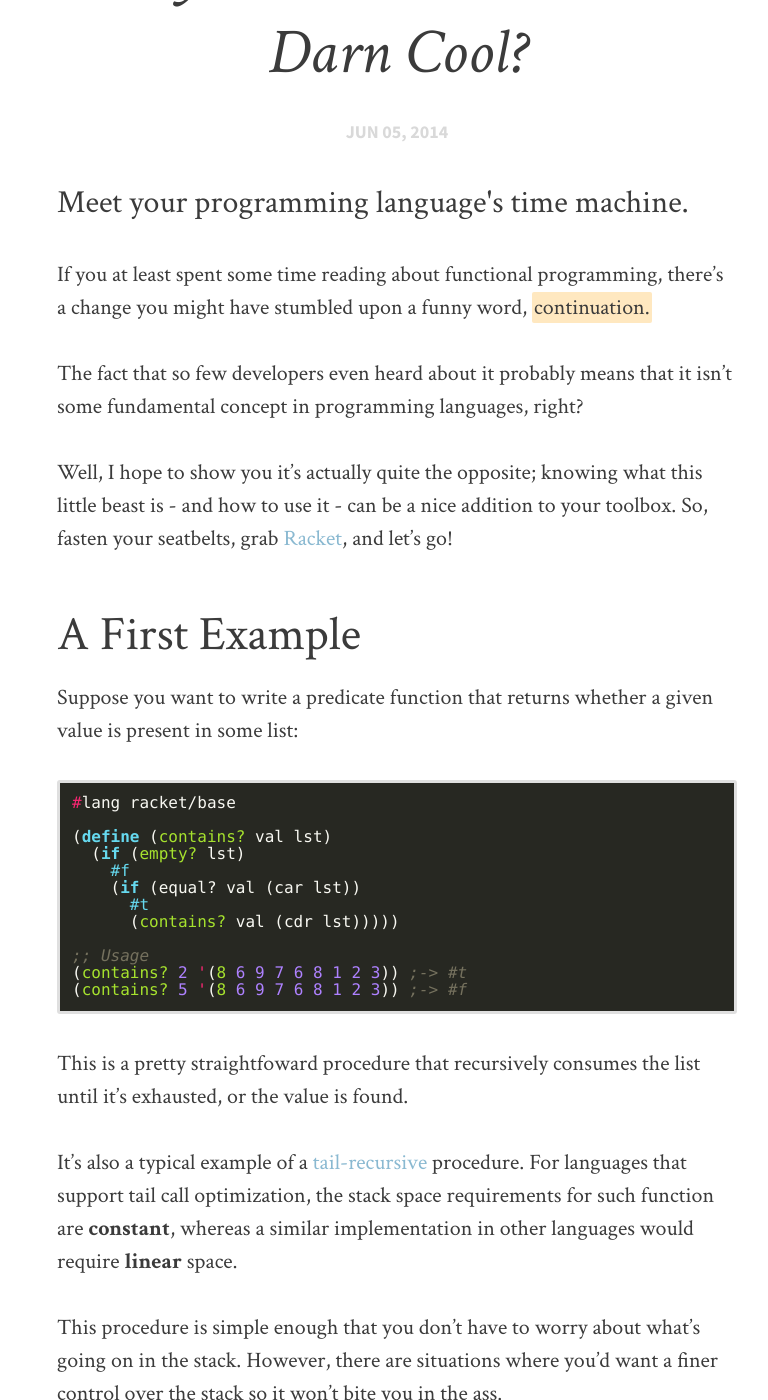
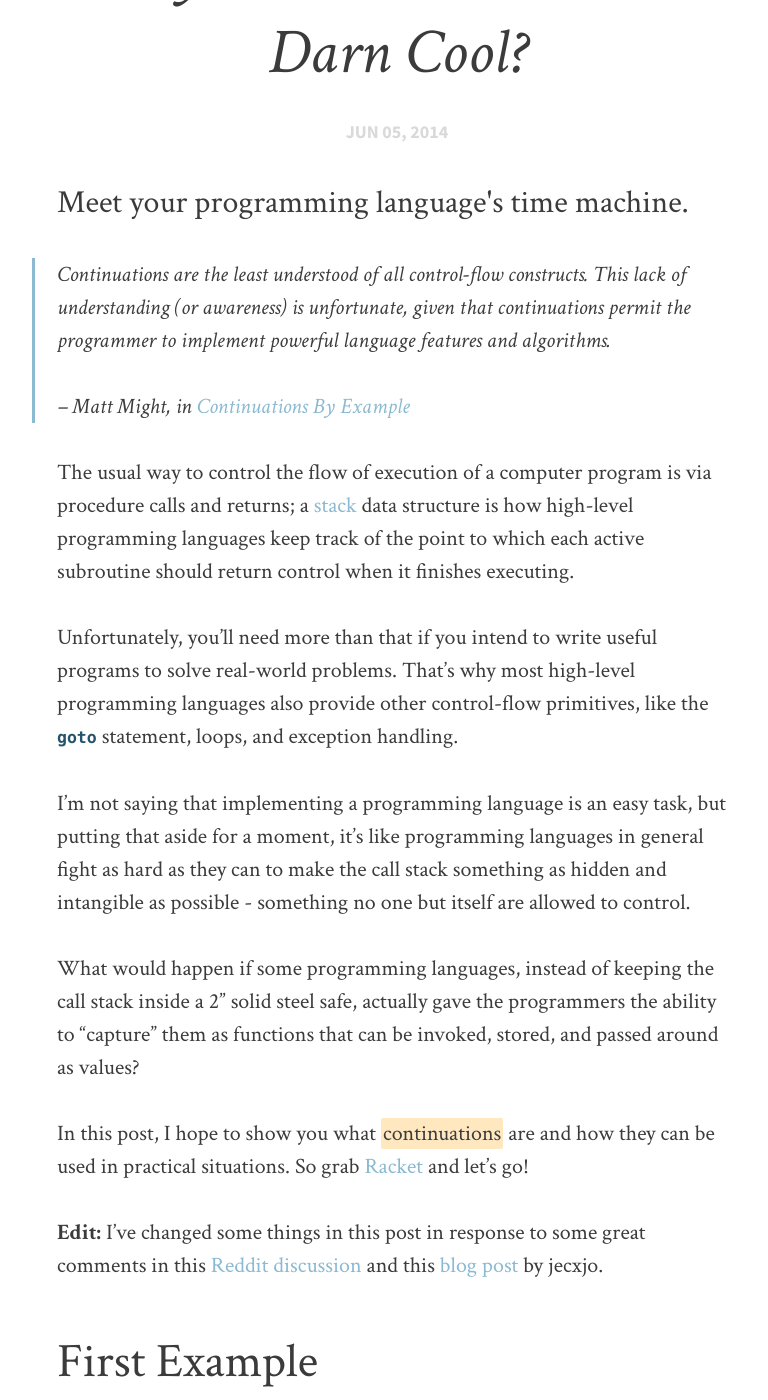
Before and after one commit to danielfm/danielfm.github.io, a Jekyll site: the page built from _posts/2014-06-05-why-are-continuations-so-darn-cool.md, in a window 1280 px wide and 1400 px high, scrolled down 662 px. Shown: the whole window, without its empty margins (243-1011 px from the left). Built offline with Jekyll 4.4.1, drawn with Linux system fonts in a browser that asks for light colours; comment, search, counter and statistics services are not loaded; some of the changed text lies outside the part shown.

Commit message:
Updated post after some feedback from /r/scheme.

```diff
--- a/_posts/2014-06-05-why-are-continuations-so-darn-cool.md
+++ b/_posts/2014-06-05-why-are-continuations-so-darn-cool.md
@@ -9,70 +9,74 @@
 tags: [functional programming, scheme, racket, continuations, call/cc]
 comments: true
 image:
-  feature: delorean.jpg
+  feature: continuations/delorean.jpg
 ---
 
-If you at least spent some time reading about functional programming, there's
-a change you might have stumbled upon a funny word, _continuation._
+> Continuations are the least understood of all control-flow constructs. This
+> lack of understanding (or awareness) is unfortunate, given that continuations
+> permit the programmer to implement powerful language features and algorithms.
+>
+> -- Matt Might, in [Continuations By Example](http://matt.might.net/articles/programming-with-continuations--exceptions-backtracking-search-threads-generators-coroutines/)
 
-The fact that so few developers even heard about it probably means that it
-isn't some fundamental concept in programming languages, right?
+The usual way to control the flow of execution of a computer program is via
+procedure calls and returns; a [stack](http://en.wikipedia.org/wiki/Call_stack)
+data structure is how high-level programming languages keep track of the point
+to which each active subroutine should return control when it finishes
+executing.
 
-Well, I hope to show you it's actually quite the opposite; knowing what this
-little beast is - and how to use it - can be a nice addition to your toolbox.
-So, fasten your seatbelts, grab
-[Racket](http://racket-lang.org/), and let's go!
+Unfortunately, you'll need more than that if you intend to write useful
+programs to solve real-world problems. That's why most high-level programming
+languages also provide other control-flow primitives, like the `goto`
+statement, loops, and exception handling.
 
-## A First Example
+I'm not saying that implementing a programming language is an easy task, but
+putting that aside for a moment, it's like programming languages in general
+fight as hard as they can to make the call stack something as hidden and
+intangible as possible - something no one but itself are allowed to control.
 
-Suppose you want to write a predicate function that returns whether a given
-value is present in some list:
+What would happen if some programming languages, instead of keeping the call
+stack inside a 2" solid steel safe, actually gave the programmers the ability
+to "capture" them as functions that can be invoked, stored, and passed around
+as values?
 
-{% highlight scheme %}
+In this post, I hope to show you what _continuations_ are and how they can be
+used in practical situations. So grab [Racket](http://racket-lang.org) and
+let's go!
+
+**Edit:** I've changed some things in this post in response to some great
+comments in this
+[Reddit discussion](http://www.reddit.com/r/scheme/comments/27gn0j/why_are_continuations_so_darn_cool/) and this
+[blog post](http://jecxjo.motd.org/code/blosxom.cgi/coding/explain_continuations)
+by jecxjo.
+
+## First Example
+
+**Note:** The following problem is solvable without continuations, but I'd like
+to start with something simple enough.
+
+Suppose you are writing code that interfaces with some API over HTTP. Also
+suppose this API requires a `SessionId` header to be sent over with the request
+in order to avoid
+[CSRF](http://en.wikipedia.org/wiki/Cross-site_request_forgery) attacks.
+
+{% highlight racket %}
 #lang racket/base
 
-(define (contains? val lst)
-  (if (empty? lst)
-    #f
-    (if (equal? val (car lst))
-      #t
-      (contains? val (cdr lst)))))
-
-;; Usage
-(contains? 2 '(8 6 9 7 6 8 1 2 3)) ;-> #t
-(contains? 5 '(8 6 9 7 6 8 1 2 3)) ;-> #f
-{% endhighlight %}
-
-This is a pretty straightfoward procedure that recursively consumes the list
-until it's exhausted, or the value is found.
-
-It's also a typical example of a
-[tail-recursive](http://en.wikipedia.org/wiki/Tail_call) procedure. For
-languages that support tail call optimization, the stack space requirements for
-such function are **constant**, whereas a similar implementation in other
-languages would require **linear** space.
-
-This procedure is simple enough that you don't have to worry about what's going
-on in the stack. However, there are situations where you'd want a finer control
-over the stack so it won't bite you in the ass.
-
-### Be Wary of Stack
-
-Now suppose you are writing code that interfaces with some API over HTTP.
-Also suppose this API requires a `SessionId` header to be sent over with the
-request in order to avoid
-[CSRF](http://en.wikipedia.org/wiki/Cross-site_request_forgery) attacks.
-
-{% highlight scheme %}
-;; Object to keep the session id across requests
+;; Object to keep the session-id across requests
 (struct session [id #:mutable])
 
 (define (perform-request! session method params)
-  (define headers  (session-id-header session))
+
+  ;; Performs the request
+  (define headers  (session-id-headers session))
   (define response (http-request API-URL headers method params))
+
+  ;; Retries the request with the given Session-Id
+  ;; if necessary
   (when (request-denied? response)
     (update-session-id! session response)
     (perform-request! session method params))
+
   (parse-json response))
 {% endhighlight %}
 
@@ -80,21 +84,26 @@
 responds with an error, i.e. HTTP 409, in which case the procedure updates
 `session` with the session id given by the server and retries the request.
 
-The code looks good, except that it's **broken.**
+The code makes sense, but it's **broken.**
 
-This procedure is not tail-recursive so, when it's retried, another stack frame
-is pushed to the call stack and, even though the second request succeeded, what
-gets returned to the caller is the response to that first unauthorized request.
+The recursive call is not made in tail position. So, when it happens,
+another stack frame is pushed to the call stack and even though the retried
+request succeeds, what gets returned to the caller is the response to that
+first unauthorized request.
 
-If only we had the chance to return that second response right to the caller
+If only we had the chance to **return** that second response right to the caller
 instead of having the stack to unwind itself...
 
-{% highlight scheme %}
+{% highlight racket %}
 (define (perform-request! session method params)
   ;; ...
+
   (when (request-denied? response)
     (update-session-id! session response)
-    (return (perform-request! ...))) ; magic needed here
+
+    ;; Something like this
+    (return (perform-request! ...)))
+
   (parse-json response))
 {% endhighlight %}
 
@@ -106,19 +115,25 @@
 
 Here's an example:
 
-{% highlight scheme %}
+{% highlight racket %}
+#lang racket/base
+
+;; We'll keep the captured continuation here
 (define cc #f)
 
+;; This function returns the value 3 *and* stores the
+;; continuation that represents the execution context
+;; in which this function was called
 (define (val!)
   (call/cc
    (lambda (k)
-     (set! cc k) ; stores the current continuation and returns 3
+     (set! cc k)
      3)))
 
-;; stored continuation for this expression is (+ 1 (* 2 ?))
+;; Stored continuation for this expression: (+ 1 (* 2 ?))
 (+ 1 (* 2 (val!))) ;-> 7
 
-;; "replays" the stored continuation with different arguments
+;; Replays the continuation with different arguments
 (cc 2) ;->  5, or (+ 1 (* 2 2))
 (cc 6) ;-> 13, or (+ 1 (* 2 6))
 {% endhighlight %}
@@ -126,14 +141,17 @@
 It turns out that, if we rename `k` to `return`, this is exactly the thing
 we need in order to fix that broken API client example:
 
-{% highlight scheme %}
+{% highlight racket %}
 (define (perform-request! session method params)
   (let/cc return ; same as (call/cc (lambda (return) body...))
-    (define headers  ...)
-    (define response ...)
+    ;; ...
+
+    ;; Retries the request and gives the control
+    ;; back to the caller if request-denied?
     (when (request-denied? response)
       (update-session-id! session response)
       (return (perform-request! session method params)))
+
     (parse-json response)))
 {% endhighlight %}
 
@@ -149,9 +167,11 @@
 [this project](https://github.com/danielfm/transmission-rpc-client) if you want
 to read the code that inspired this example.
 
-## Continuation-Based Generators
+## Generators
 
-If you are familiar with Python, you've probably seen code like this one:
+[Generators](http://en.wikipedia.org/wiki/Generator_(computer_programming)) can
+be viewed as special routines that behave like iterators. If you are familiar
+with Python, you've probably seen code like this one:
 
 {% highlight python %}
 def iterate(list):
@@ -167,71 +187,92 @@
 it.next() # -> raises StopIteration error
 {% endhighlight %}
 
-[Generators](http://en.wikipedia.org/wiki/Generator_(computer_programming)) can
-be viewed as special routines that behave like iterators.
-
 Do you see any resemblance between this example and the previous one? Although
 Python doesn't provide a `call/cc`-like facility in the language, one can argue
 that its generators are like a poor man's continuation.
 
 Let's pretend for a moment that Racket didn't have a
 [generator library](http://docs.racket-lang.org/reference/Generators.html)
-that does exactly this. How could this be implemented with continuations?
+that does exactly this. How could this be implemented Racket using
+continuations?
 
-{% highlight scheme %}
+What we need is a function that returns another function which, when called,
+yields one item at a time, until the list is exhausted.
+
+{% highlight racket %}
 (define (iterate lst)
+  (lambda ()
+    (let/cc return
+      (for-each
+       (lambda (item)
+         (return item))
+       lst))))
+
+;; Usage
+(define next (iterate (range 3)))
+(next) ;-> 0
+(next) ;-> 0
+{% endhighlight %}
+
+This code follows the same pattern as the previous ones, but it doesn't seem
+to work the way you might expect. The reason should be clear though: `iterate`
+returns a lambda that uses the captured continuation to yield the list's first
+item.
+
+To make this code work, we need to capture the current continuation from the
+inside of `for-each` and store it so it can be used to resume the computation
+when `next` is called again.
+
+{% highlight racket %}
+(define (iterate lst)
+
+  ;; Defines `state` as being a function that starts the
+  ;; iteration via `for-each`
   (define (state return)
     (for-each
      (lambda (item)
+
+       ;; Here, we capture the continuation that represents the
+       ;; current state of the iteration
        (let/cc item-cc
+
+         ;; Before the item is yielded, we update `state` to
+         ;; `item-cc` so the computation is resumed the next
+         ;; time the generator is called
          (set! state item-cc)
+
+         ;; Yields the current item to the caller
          (return item)))
-      lst)
-     (return 'done))
+     lst)
 
-   (define (generator)
-     (call/cc state))
-  generator)
+    ;; Yields 'done when the list is exhausted
+    (return 'done))
+
+  ;; Returns a function that calls the stored `state` with the
+  ;; current continuation so we can yield one item at a time
+  (define (generator)
+    (call/cc state))
+    generator)
 
 ;; Usage
-(define next (iterate (range 2)))
+(define next (iterate '(0 1)))
 
 (next) ;-> 0
 (next) ;-> 1
 (next) ;-> 'done
 {% endhighlight %}
 
-This code is not that hard to follow. The trick is to treat the stack - I mean,
-a continuation - like a regular procedure which can be stored, invoked, and
-passed around as values.
+If you are having trouble understanding how this code works, the following
+diagram might help.
 
-What's happening is this:
-
-1. When `next` is called the first time, `state` is called with the current
-   continuation, which calls `for-each`, which in turn executes that lambda on
-   each item in `lst`.
-2. For each item, we update `state` with the continuation that is the snapshot
-   of that particular moment in the computation, and `return` the current value.
-3. The next time `next` is called, the new `state` will be called with the
-   current continuation, which will resume the computation and return the next
-   item in `lst`. This flow will continue until the every item in `lst` is
-   consumed.
-4. Finally, when no item is left in `lst`, we `return` the symbol `'done`.
+![Lombra](/images/continuations/generator.svg)
 
 ## Other Examples
 
-It seems that continuations can be used to implement a wide variety of advanced
-control constructs including non-local exits, exception handling, backtracking
-and [coroutines](http://en.wikipedia.org/wiki/Coroutine).
-
-That's not bad for some random unimportant only-theoretical programming
-language concept no one will ever need, right? :-)
-
-Now, moving along to more high level stuff, in
+Moving along to more high level stuff, in
 [this example](http://docs.racket-lang.org/more/index.html) Matthew Flatt
-explains how to build a continuation-based web server in Racket.
-
-Speaking of continuation-based-web-something, if you are into Smalltalk, don't
+explains how to build a continuation-based web server in Racket. Still in the
+realm of continuation-based-web-something, if you are into Smalltalk, don't
 forget to check [Seaside](http://www.seaside.st/), a web application framework
 that uses continuations to model multiple independent flows between different
 components.
@@ -239,3 +280,13 @@
 If you don't code Scheme or Smalltalk for a living, don't worry. The chances
 are your language does support some flavor of continuations, either natively or
 via some third-party library.
+
+## Conclusion
+
+It seems that continuations can be used to implement a wide variety of advanced
+control constructs including non-local exits, exception handling, backtracking,
+and [coroutines](http://en.wikipedia.org/wiki/Coroutine).
+
+In this post, I hope to have clarified some of the key aspects about
+continuations. If you have any suggestion on how to improve this text, please
+let me know.
```
Also changed, not shown: images/continuations/delorean.jpg (renamed from images/delorean.jpg), images/continuations/generator.svg (added), 1 other file.
